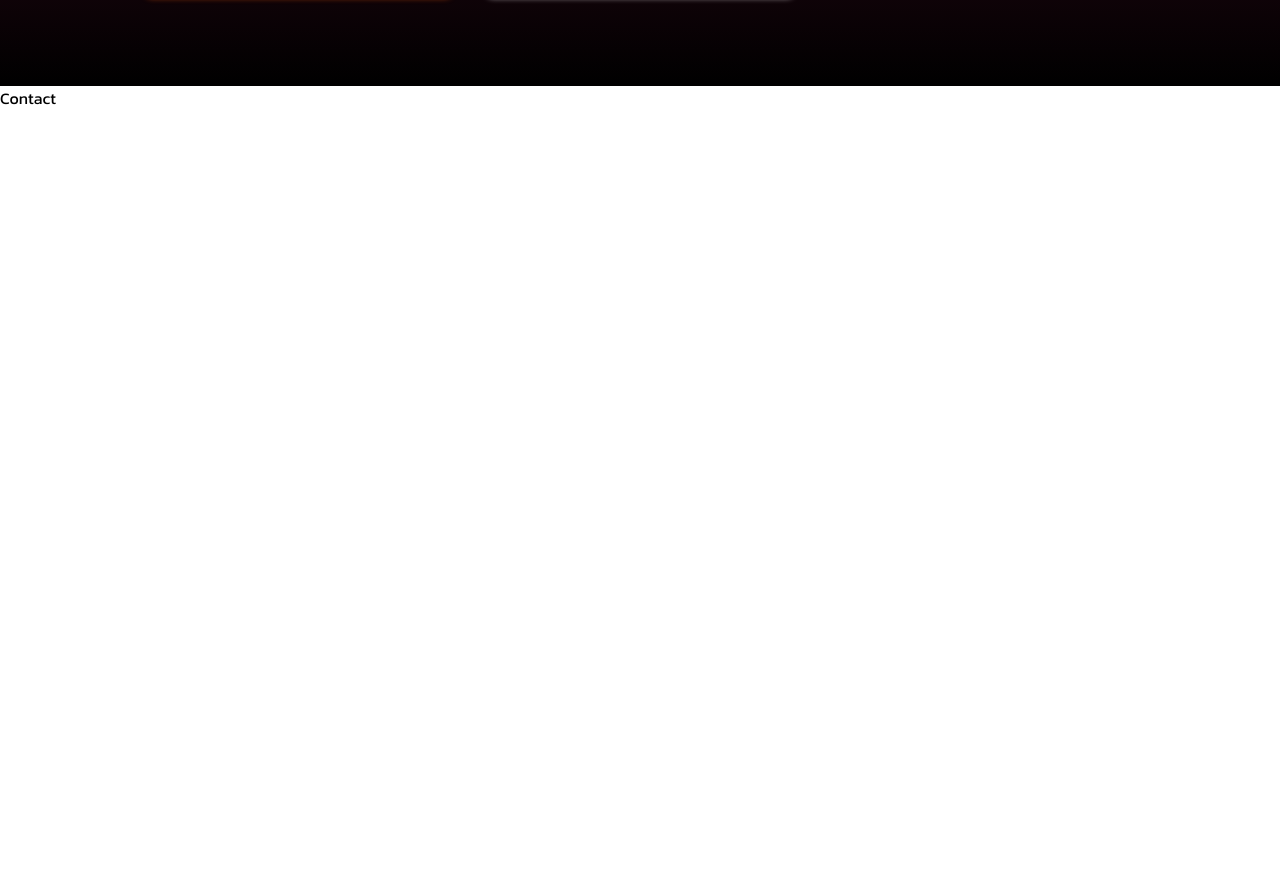
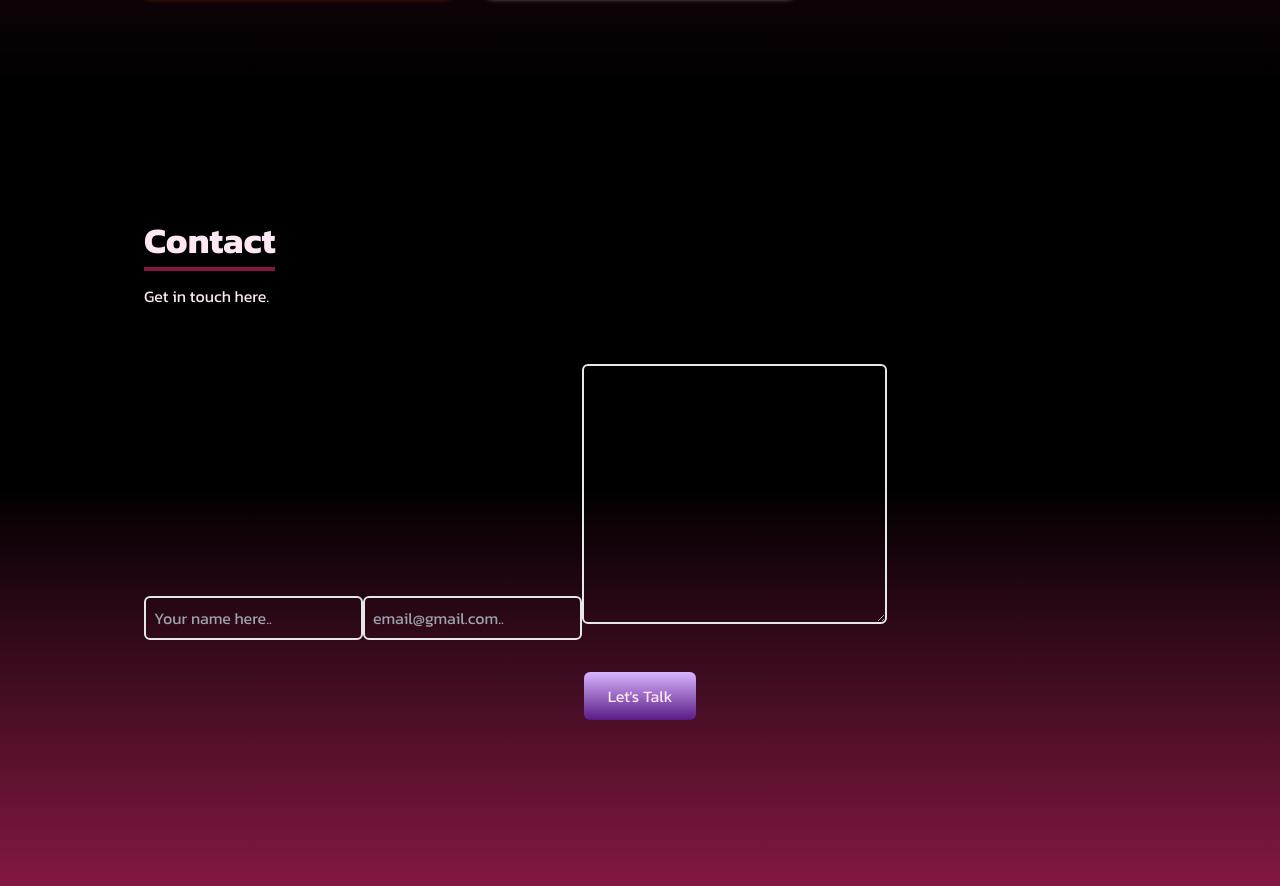
Before and after one commit to Charlotte-Natasha/Digital..Journey, a React (Create React App) app: page / in a window 1280 px wide. Shown: the part 3114-4000 px from the top of the page. Before the commit the page ends 3224 px from the top, so only its background shows below. Built offline with nearby package versions, Linux system fonts and the light colour scheme.

Commit message:
styled bg, button and headers in contact file

```diff
--- a/src/components/Contact.jsx
+++ b/src/components/Contact.jsx
@@ -1,9 +1,25 @@
 import React from 'react'
 
 const Contact = () => {
-  return (
-    <div>Contact</div>
-  )
+    return (
+        <div name='contact' className='h-screen w-full  bg-gradient-to-b from-black via-black to-pink-900'>
+            <div className='max-w-screen-lg p-4 mx-auto flex flex-col justify-center w-full h-full'>
+                <div className='pb-8 text-pink-100'>
+                    <p className='text-4xl font-bold inline border-b-4 border-pink-900'>Contact</p>
+                    <p className='py-6'>Get in touch here.</p>
+                </div>
+
+                <div>
+                    <form action="" className=''>
+                        <input type="text" name='name' placeholder='Your name here..' className='p-2 bg-transparent border-2 rounded-md text-pink-50 focus:outline-none' />
+                        <input type="email" name='name' placeholder='email@gmail.com..' className='p-2 bg-transparent border-2 rounded-md text-pink-50 focus:outline-none' />
+                        <textarea name="message" id="" cols="30" rows="10" className='p-2 bg-transparent border-2 rounded-md text-pink-200 focus:outline-none'></textarea>
+                        <button className='text-pink-100 bg-gradient-to-b from-purple-300 to-purple-900 cursor-pointer px-6 py-3 my-8 mx-auto flex items-center rounded-md hover:scale-110 duration-300 group w-fill'>Let's Talk</button>
+                    </form>
+                </div>
+            </div>
+        </div>
+    )
 }
 
 export default Contact
```
